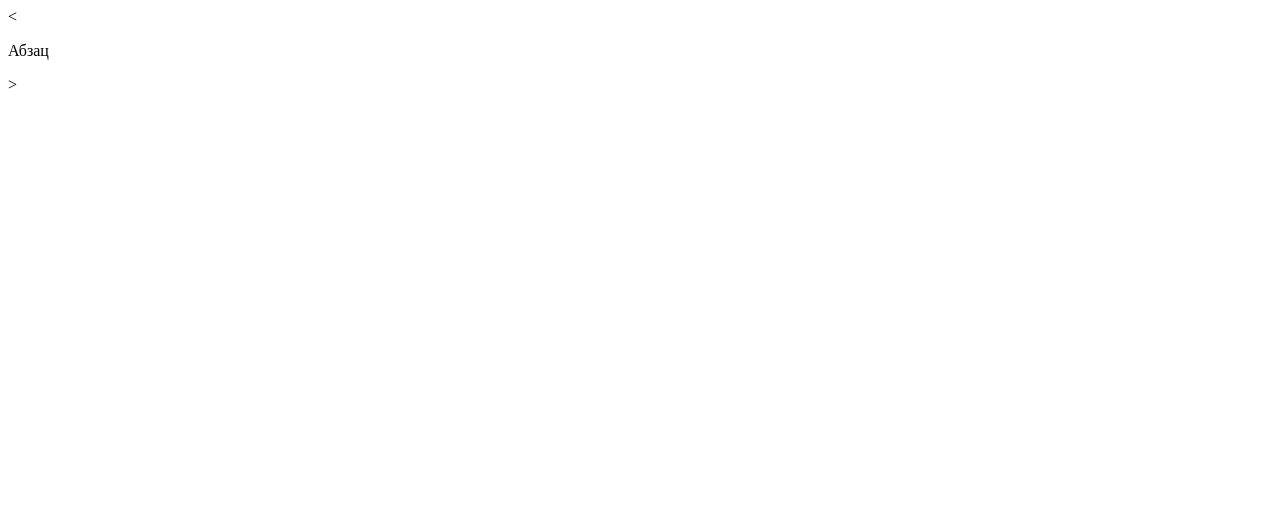
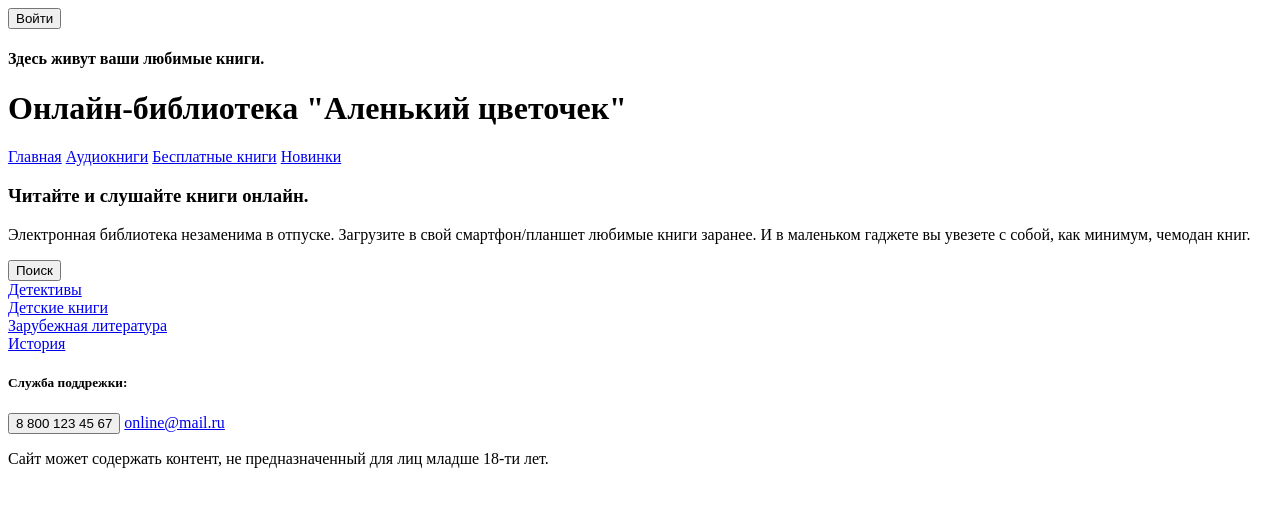
Before and after one commit to WebHeroSchool/repository7, a plain HTML site: page index.html in a window 1280 px wide. Drawn offline with Linux system fonts and the light colour scheme.

Commit message:
Обновление структуры документа

```diff
--- a/index.html
+++ b/index.html
@@ -1,11 +1,49 @@
-<!<!DOCTYPE html>
-<<!DOCTYPE html>
+<!doctype html>
 <html>
   <head>
-    <meta charset="utf-8">
-    <title>Заголовок веб-страницы</title>
+   <meta charset= "utf-8">
+   <title>Онлайн-библиотека "Аленький цветочек"</title>
   </head>
   <body>
-    <p>Абзац</p>
+    <header class= "header">
+      <button class= "header__button">Войти</button>
+      <h4 class= "header__subtitle">
+      Здесь живут ваши любимые книги.
+      </h4>
+      <h1 class= "header__title">
+      Онлайн-библиотека "Аленький цветочек"
+      </h1>
+      <nav class= "header__navigation">
+        <a href="#" class="header__navigation_link">Главная</a>
+        <a href="#" class="header__navigation_link">Аудиокниги</a>
+        <a href="#" class="header__navigation_link">Бесплатные книги</a>
+        <a href="#" class="header__navigation_link">Новинки</a>
+      </nav>
+    </header>
+    <section class= "section">
+      <h3 class= "section__subtitle">
+      Читайте и слушайте книги онлайн.
+      </h3>
+      <p class= "section__description">
+      Электронная библиотека незаменима в отпуске. Загрузите в свой смартфон/планшет любимые книги заранее. И в маленьком гаджете вы увезете с собой, как минимум, чемодан книг.
+      </p>
+       <button class= "section__button">Поиск</button>
+        <nav class= "section__navigation">
+        <a href="#" class= "section__navigation_link">Детективы</a><br>
+        <a href="#" class= "section__navigation_link">Детские книги</a><br>
+        <a href="#" class= "section__navigation_link">Зарубежная литература</a><br>
+        <a href="#" class= "section__navigation_link">История</a><br>
+        </nav>
+    </section>
+    <footer class= "footer">
+      <h5 class= "footer__subtitle">
+      Служба поддрежки:
+      </h5>
+      <button class= "footer__button">8 800 123 45 67</button>
+      <a href= "#" class= "footer__subtitle_link">online@mail.ru</a>
+      <p class= "foother__description">
+      Сайт может содержать контент, не предназначенный для лиц младше 18-ти лет.
+      </p>
+    </footer>
   </body>
-</html>>
+</html>
```
